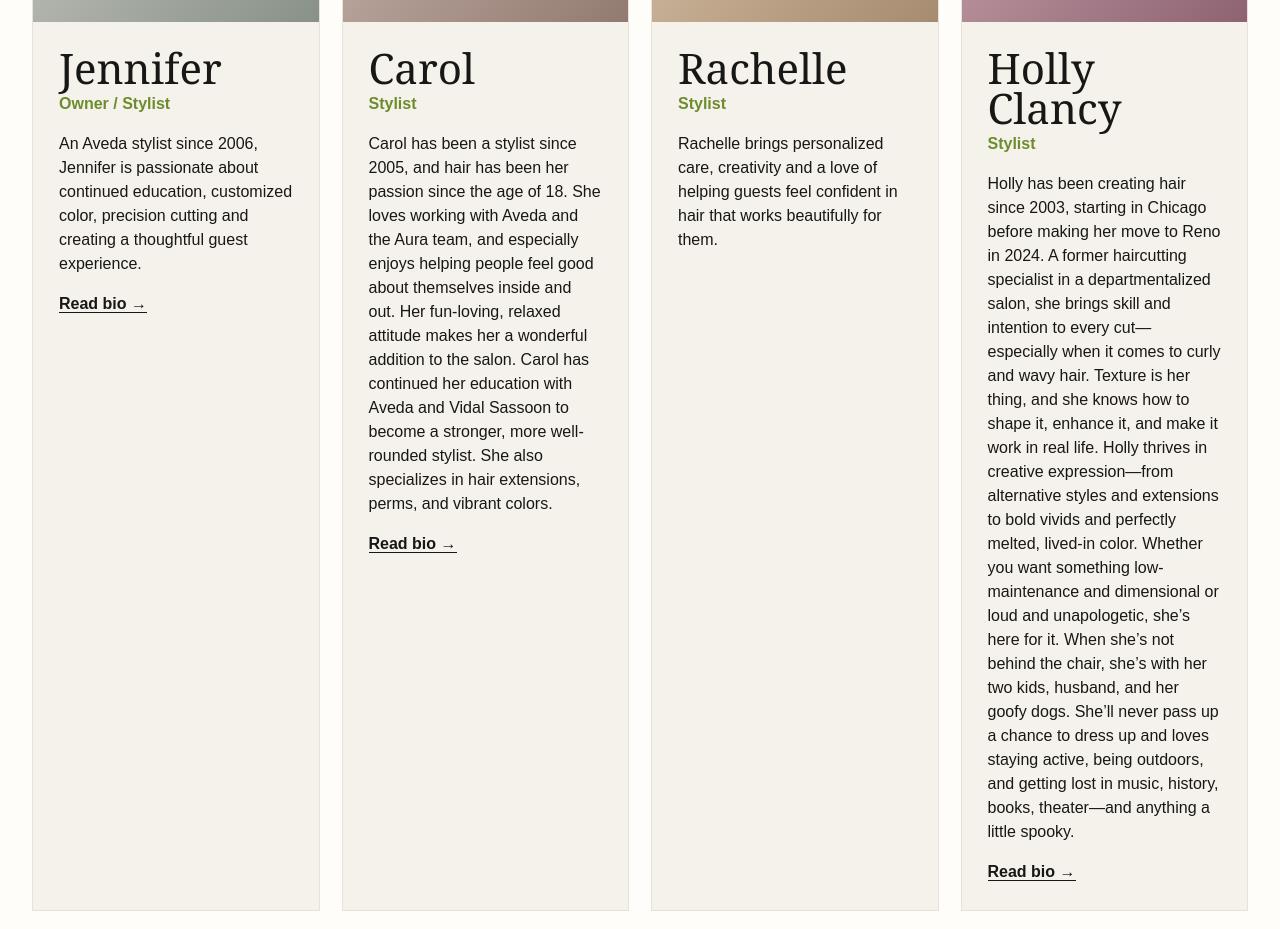
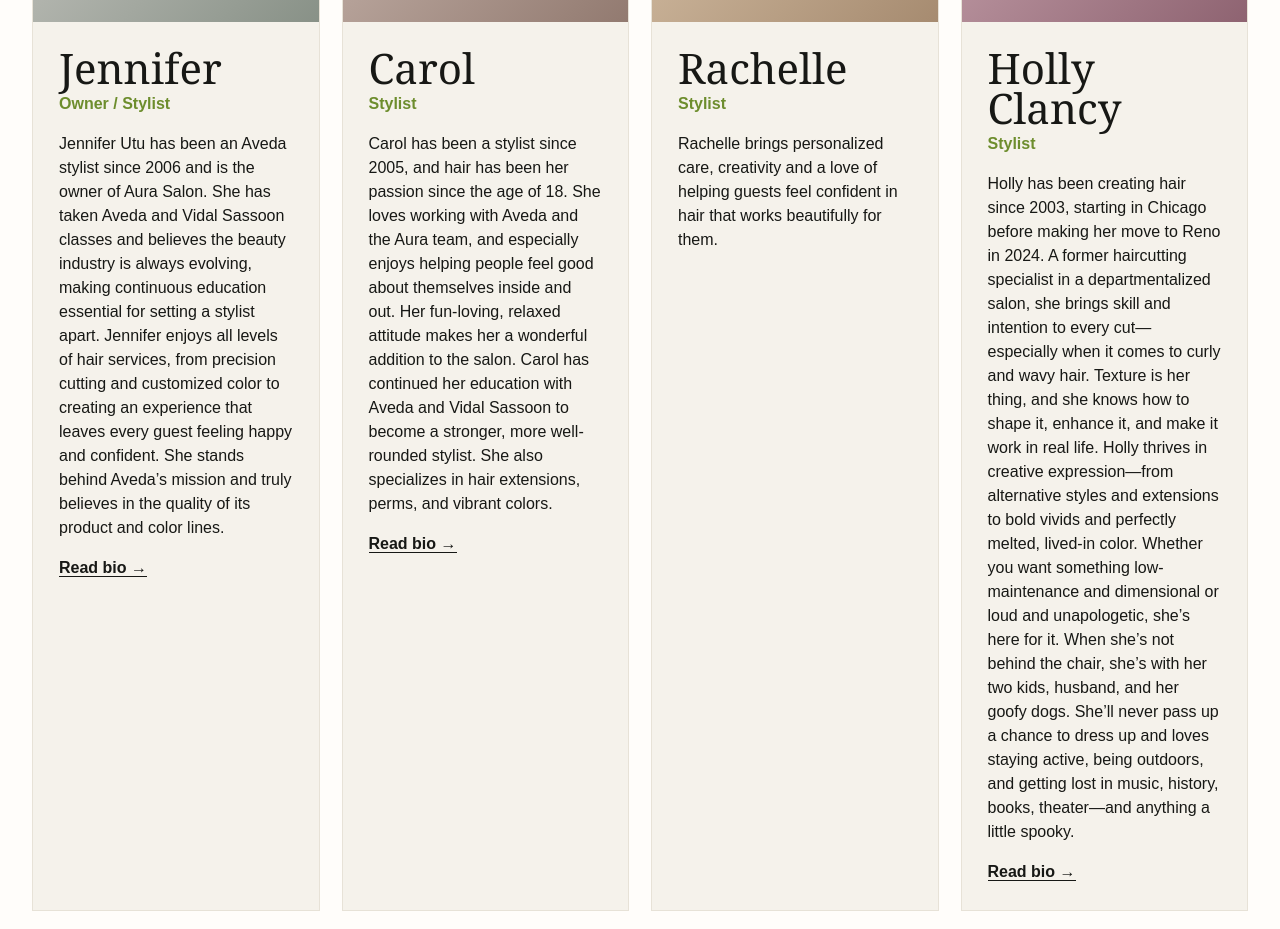
Before and after one commit to rchern315/aurasalon, a Next.js app: page /team in a window 1280 px wide. Shown: the part 980-1909 px from the top of the page. Built offline with nearby package versions, Linux system fonts and the light colour scheme.

Commit message:
Update Jennifer Utu bio

```diff
--- a/app/team/page.tsx
+++ b/app/team/page.tsx
@@ -4,7 +4,7 @@ const team = [
   {
     name: "Jennifer",
     role: "Owner / Stylist",
-    bio: "An Aveda stylist since 2006, Jennifer is passionate about continued education, customized color, precision cutting and creating a thoughtful guest experience.",
+    bio: "Jennifer Utu has been an Aveda stylist since 2006 and is the owner of Aura Salon. She has taken Aveda and Vidal Sassoon classes and believes the beauty industry is always evolving, making continuous education essential for setting a stylist apart. Jennifer enjoys all levels of hair services, from precision cutting and customized color to creating an experience that leaves every guest feeling happy and confident. She stands behind Aveda’s mission and truly believes in the quality of its product and color lines.",
     href: "https://www.aurasalonnv.com/jennifer"
   },
   {
```
